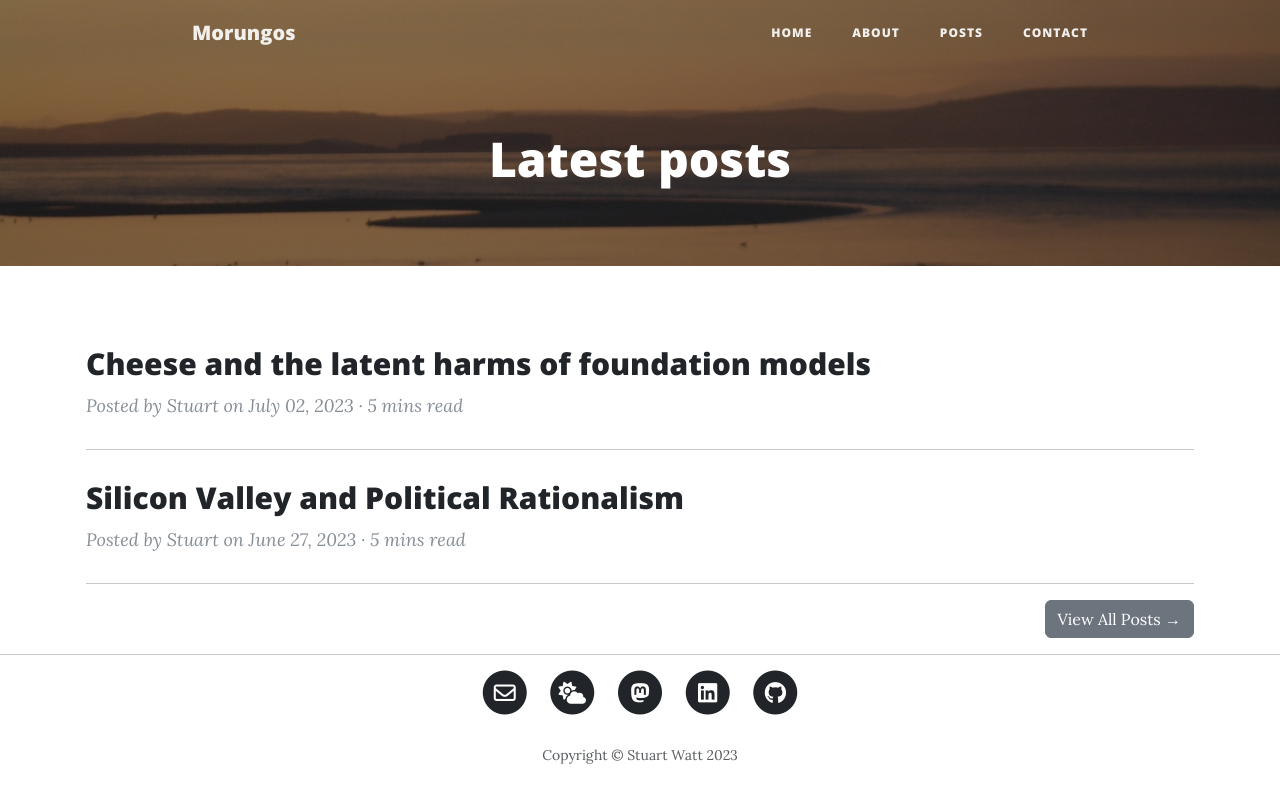
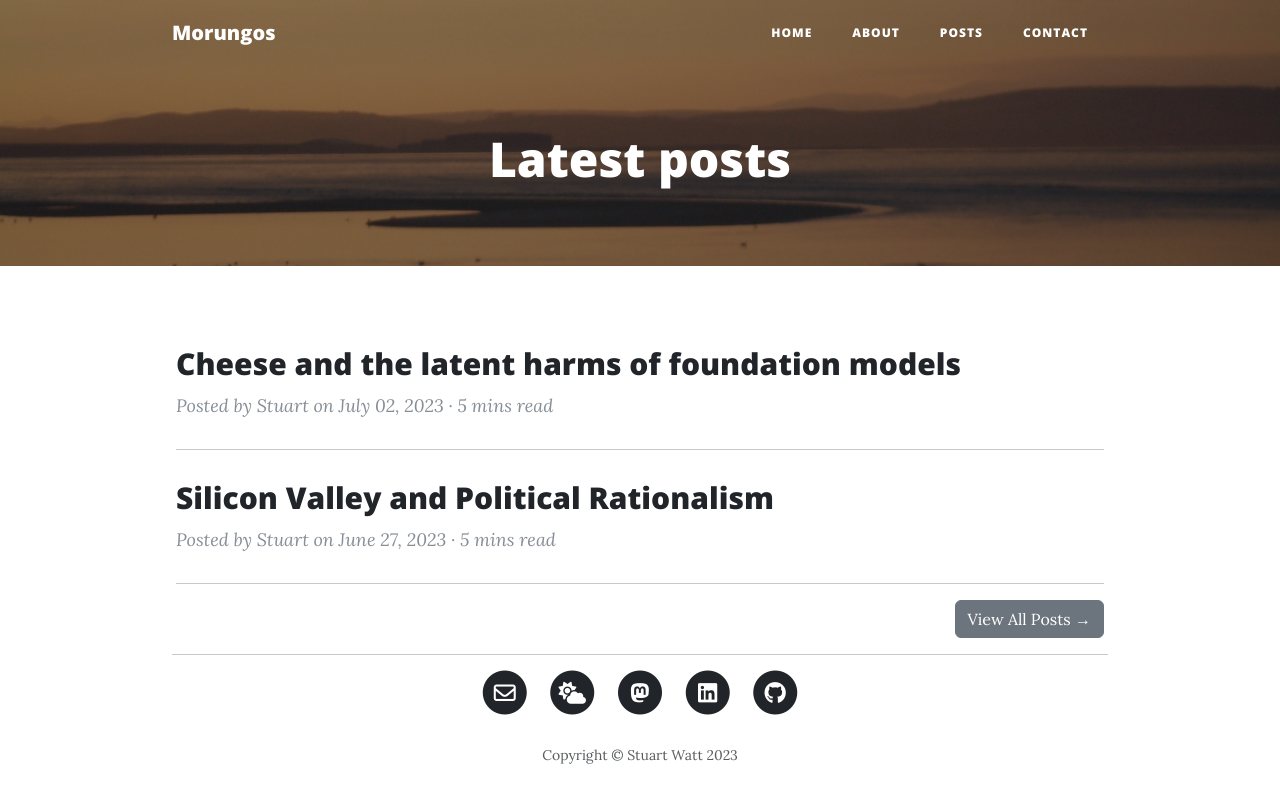
Before and after one commit to morungos/morungos.github.io, a Jekyll site: the page built from index.html, in a window 1280 px wide. Shown: the top 803 px of the page. Built offline with Jekyll 4.4.1, drawn with Linux system fonts in a browser that asks for light colours.

Commit message:
Updated a few style fixes

```diff
--- a/_includes/footer.html
+++ b/_includes/footer.html
@@ -1,9 +1,9 @@
 <!-- Footer -->
 
-<hr>
 
 <footer>
-  <div class="container">
+  <div class="container footer-container">
+    <hr>
     <div class="row justify-content-center">
       <div class="col col-lg-8 px-3">
         <ul class="list-inline text-center">
@@ -69,7 +69,7 @@
           {% endif %}
           {% if site.github_username %}
           <li class="list-inline-item">
-            <a href="https://github.com/{{ site.github_username }}">
+            <a href="https://github.com/{{ site.github_username }}" title="Github profile">
               <span class="fa-stack fa-lg">
                 <i class="fas fa-circle fa-stack-2x"></i>
                 <i class="fab fa-github fa-stack-1x fa-inverse"></i>
--- a/_layouts/home.html
+++ b/_layouts/home.html
@@ -23,7 +23,7 @@ layout: default
     </div>
   </header>
 
-  <div class="container">
+  <div class="container page-body-container">
     <div class="row justify-content-center">
       <div class="col px-3">
 
--- a/_layouts/page.html
+++ b/_layouts/page.html
@@ -4,10 +4,10 @@ layout: default
 
 <!-- Page Header -->
 {% if page.background %}
-<header class="masthead" style="background-image: url('{{ page.background | prepend: site.baseurl | replace: '//', '/' }}')">
-  {% else %}
+  <header class="masthead" style="background-image: url('{{ page.background | prepend: site.baseurl | replace: '//', '/' }}')">
+{% else %}
   <header class="masthead">
-    {% endif %}
+{% endif %}
     <div class="overlay"></div>
     <div class="container">
       <div class="row justify-content-center">
--- a/_layouts/post.html
+++ b/_layouts/post.html
@@ -4,10 +4,10 @@ layout: default
 
 <!-- Page Header -->
 {% if page.background %}
-<header class="masthead" style="background-image: url('{{ page.background | prepend: site.baseurl | replace: '//', '/' }}')">
-  {% else %}
+  <header class="masthead" style="background-image: url('{{ page.background | prepend: site.baseurl | replace: '//', '/' }}')">
+{% else %}
   <header class="masthead">
-    {% endif %}
+{% endif %}
     <div class="overlay"></div>
     <div class="container">
       <div class="row justify-content-center">
--- a/_sass/styles.scss
+++ b/_sass/styles.scss
@@ -16,6 +16,7 @@ a {
   text-decoration: none;
   background-color: transparent;
   color: #212529;
+  transition: all 0.2s;
 }
 
 p {
@@ -108,6 +109,14 @@ header.masthead {
   }
 }
 
+.container.page-body-container {
+  max-width: 960px;
+}
+
+.container.footer-container {
+  max-width: 960px;
+}
+
 .post-preview > a {
 
   color: #212529;
@@ -189,23 +198,27 @@ footer .copyright {
     transform: translate3d(0, 0, 0);
 
     .navbar-brand {
-      padding: 10px 20px;
+      padding: 10px 20px 10px 0px;
     }
 
-    .navbar-brand, .navbar-brand:focus, .navbar-brand:hover {
-      color: rgba(255,255,255,0.9);
+    .navbar-brand {
+      color: #fff;
+    }
+
+    .navbar-brand:focus, .navbar-brand:hover {
+      color: rgba(255,255,255,0.8);
     }
 
     .nav-link {
-      color: rgba(255,255,255,0.9);
+      color: #fff;
       padding-left: 0;
     }
 
     .navbar-nav > li.nav-item > a.nav-link {
       padding-left: 20px;
-      color: rgba(255,255,255,0.9);
+      color: #fff;
       &:focus, &:hover {
-        color: rgba(255,255,255,0.9);
+        color: rgba(255,255,255,0.8);
       }
     }
 
@@ -214,7 +227,7 @@ footer .copyright {
       top: -75px;
       transition: transform 0.2s;
       border-bottom: 1px solid #fff;
-      background-color: rgba(255,255,255,0.9);
+      background-color: rgba(255,255,255,0.8);
 
       .navbar-brand {
         color: #212529;
```
